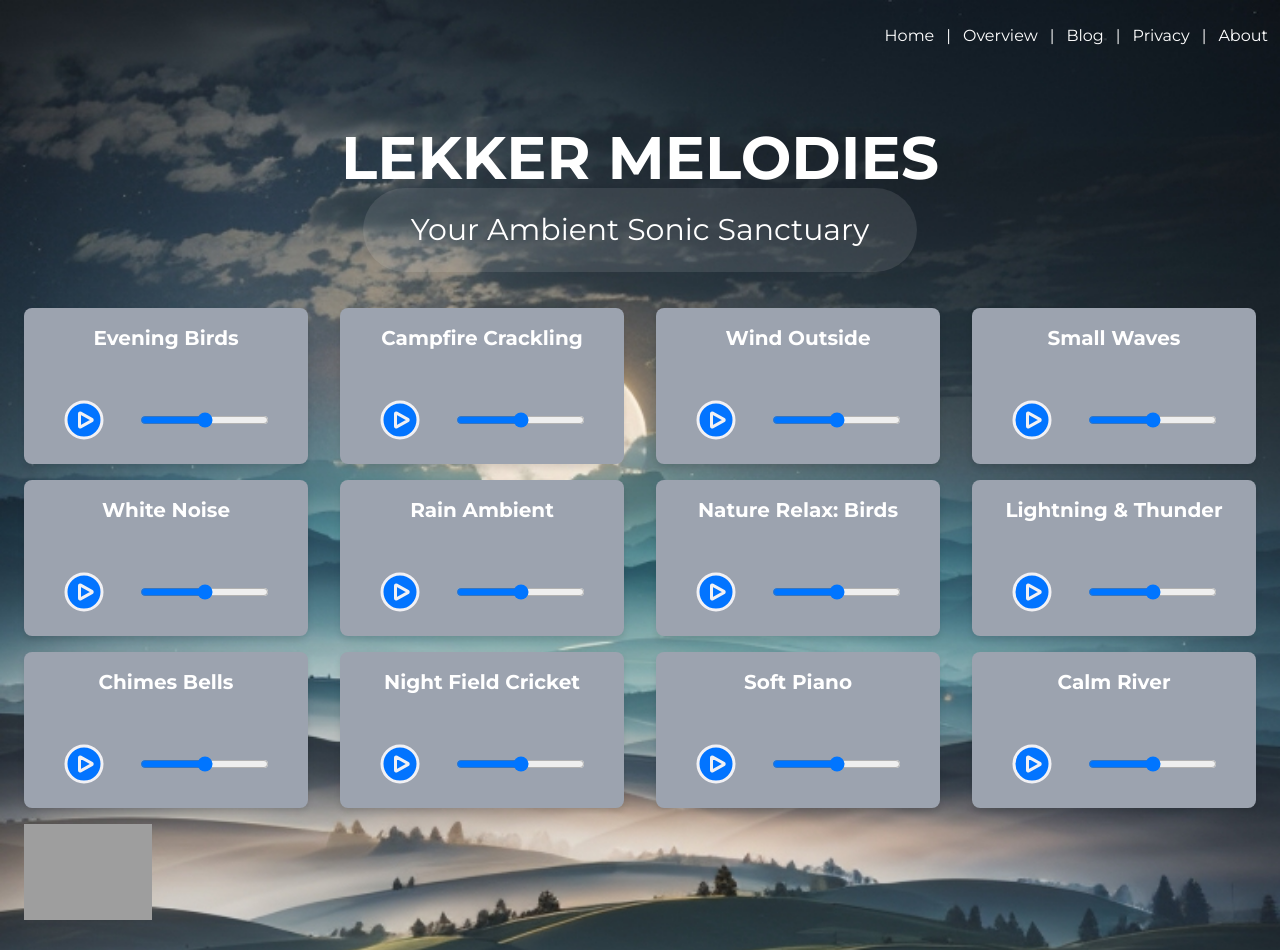
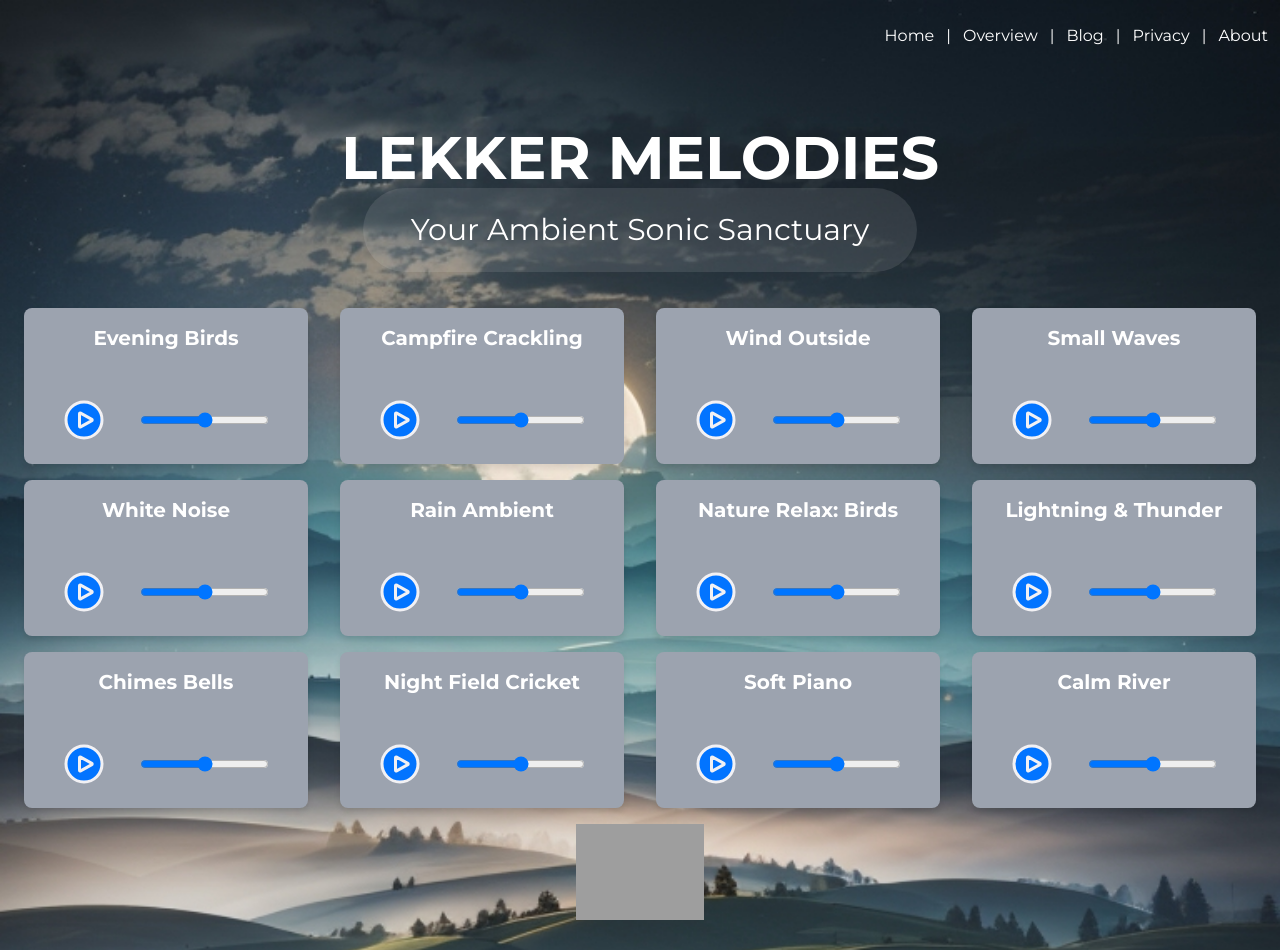
Before and after one commit to mitchiemt11/lekkermelodies, a React (Create React App) app: page / in a window 1280 px wide. Shown: the top 950 px of the page. Built offline with nearby package versions, Linux system fonts and the light colour scheme; grey boxes are pictures that could not be loaded.

Commit message:
Center badge

```diff
--- a/src/pages/Home.jsx
+++ b/src/pages/Home.jsx
@@ -14,10 +14,12 @@ const Home = () => {
         <div className='mt-9'>
           <Cards />
         </div>
+        <div className='flex justify-center'>
 
         <a href="https://play.google.com/store/apps/details?id=com.lekkermelodies&hl=en" target="_blank" rel="noopener noreferrer">
           <img className='h-24' src="https://play.google.com/intl/en_us/badges/images/generic/en_badge_web_generic.png" alt="Get it on Google Play" />
         </a>
+        </div>
 
       </main>
     </div>
```
